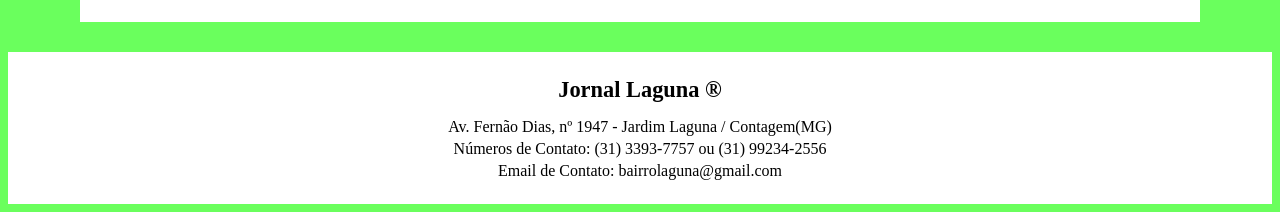
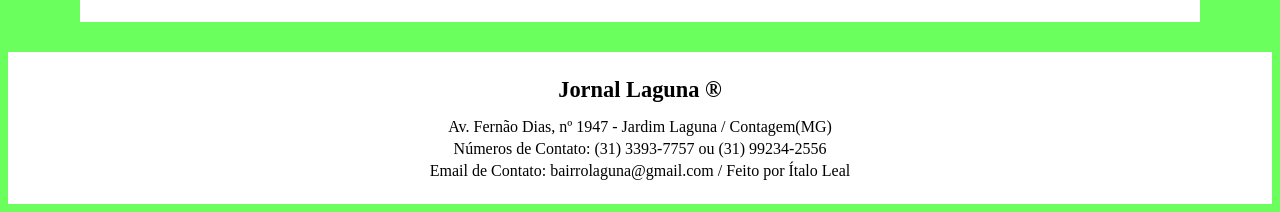
Before and after one commit to Lealw/JornalLaguna1, a plain HTML site: page index.html in a window 1280 px wide. Shown: the part 1714-1926 px from the top of the page. Drawn offline with Linux system fonts and the light colour scheme.

Commit message:
Update
Coloquei meu nome

```diff
--- a/index.html
+++ b/index.html
@@ -72,7 +72,7 @@
         <h3> Jornal Laguna ® </h3>
         <p> Av. Fernão Dias, nº 1947 - Jardim Laguna  / Contagem(MG)</p>
         <p>Números de Contato: (31) 3393-7757 ou (31) 99234-2556</p>
-        <p>Email de Contato: bairrolaguna@gmail.com</p>
+        <p>Email de Contato: bairrolaguna@gmail.com / Feito por Ítalo Leal</p>
     </footer>
 
 </body>
```
